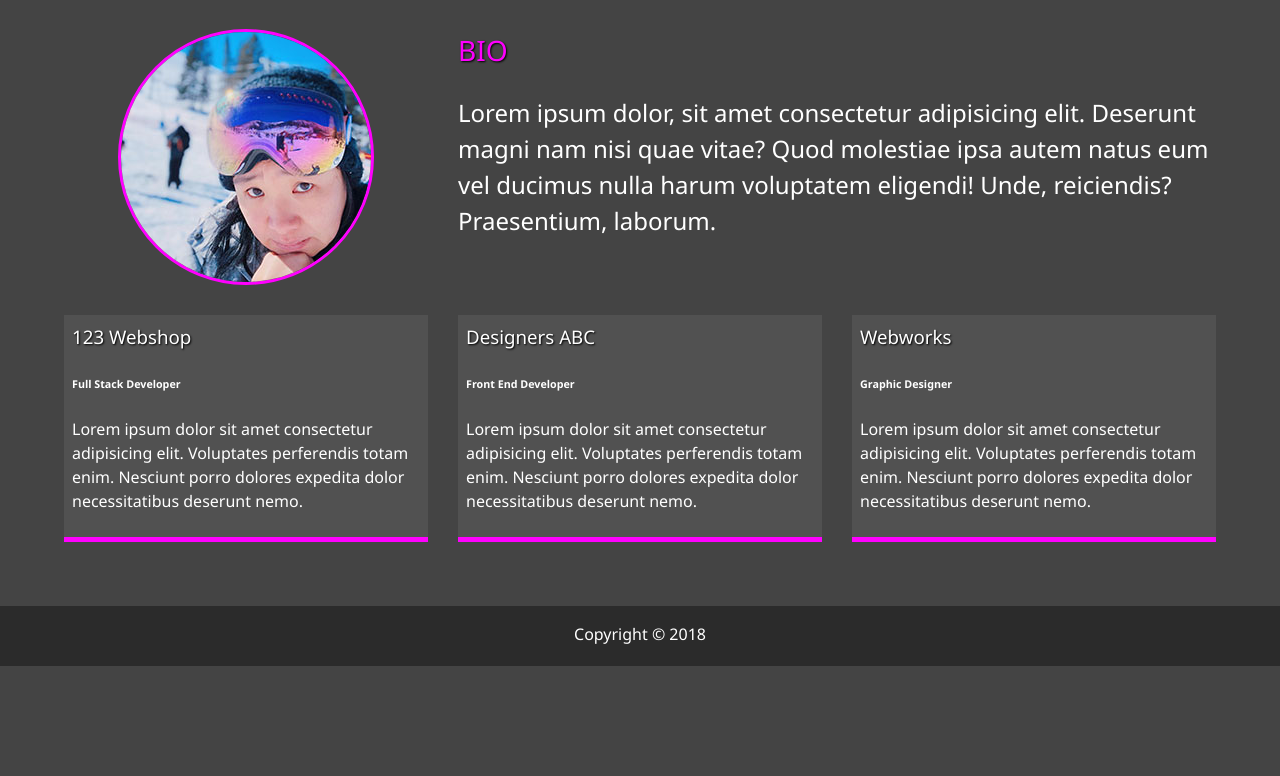
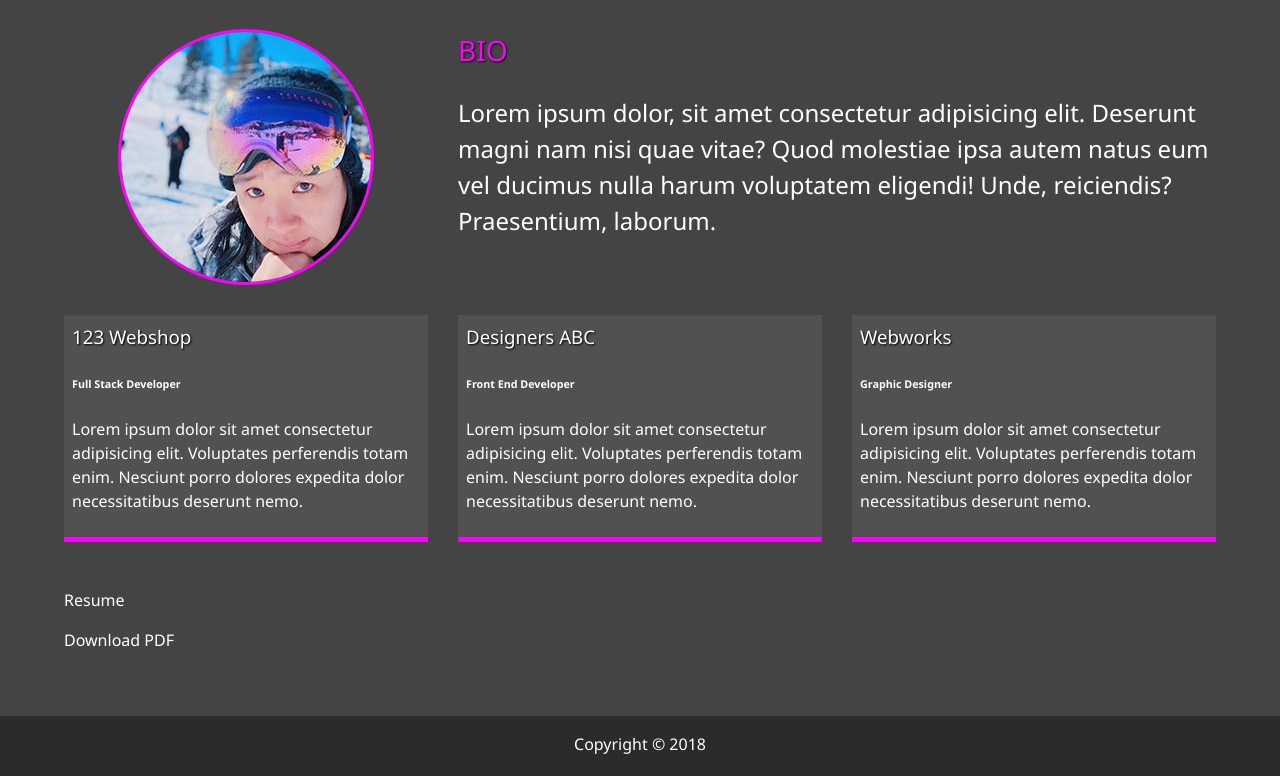
Before and after one commit to RosalynS78/newPort, a website: page dist/about.html in a window 1280 px wide. Shown: the part 253-1029 px from the top of the page. Before the commit the page ends 919 px from the top, so only its background shows below. Drawn offline with Linux system fonts and the light colour scheme.

Commit message:
added resume

```diff
--- a/dist/about.html
+++ b/dist/about.html
@@ -65,6 +65,11 @@
         <p>Lorem ipsum dolor, sit amet consectetur adipisicing elit. Deserunt magni nam nisi quae vitae? Quod molestiae ipsa
           autem natus eum vel ducimus nulla harum voluptatem eligendi! Unde, reiciendis? Praesentium, laborum.</p>
       </div>
+      <div>
+        <p><a href="https://docs.google.com/document/d/e/2PACX-1vR4V9-BkrRWSENfeyRUNx5VMg-XQbpTbH0mBjhcWuoyL1wSxgoETzDTYmUDY6tudI2yPrKWqqS7GQZ_/pub" target=”_blank”>Resume</a></p>
+        <a href="/dist/img/resume.pdf" download="sheffelResume">Download PDF</a>
+      </div>
+
 
       <div class="job job-1">
         <h3>123 Webshop</h3>
```
Also changed, not shown: dist/img/image1.png (added), dist/img/image2.png (added), dist/js/image2.png (added), 1 other file.
